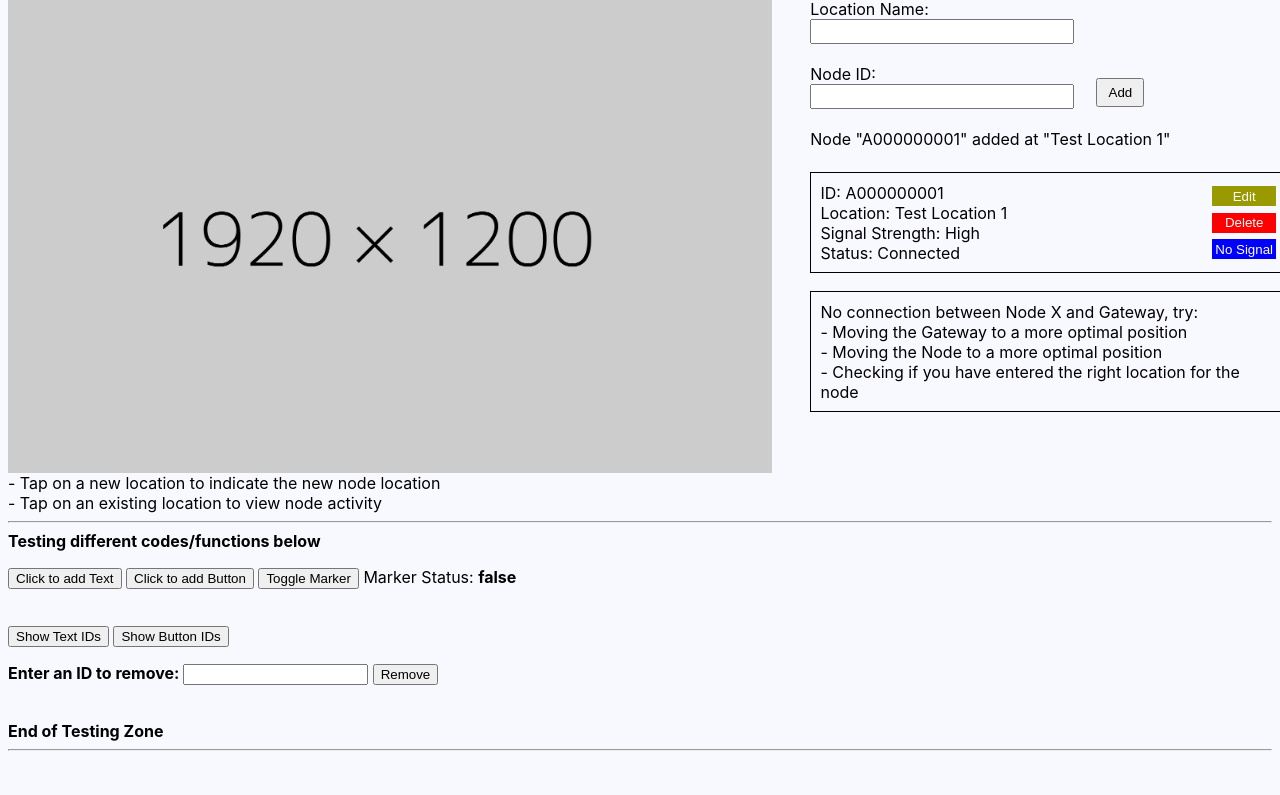
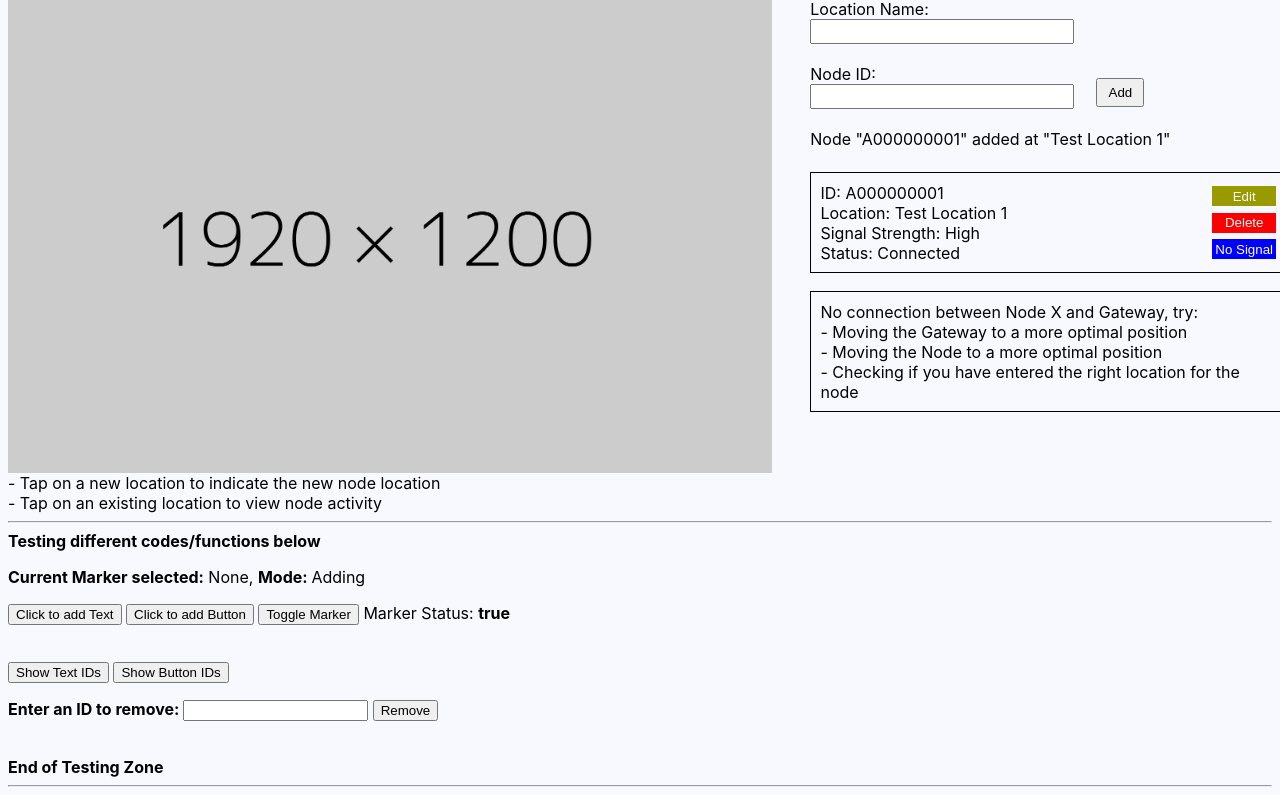
Before and after one commit to yongcake/Gateway-UI, a PHP site: page / in a window 1280 px wide. Shown: the part 152-947 px from the top of the page. Before the commit the page ends 903 px from the top, so only its background shows below. Run offline with PHP 8.4, Linux system fonts and the light colour scheme.

Commit message:
Fixed Bug with placement of marker + others

```diff
--- a/index.html
+++ b/index.html
@@ -75,7 +75,6 @@
 					- Moving the Node to a more optimal position <br>
 					- Checking if you have entered the right location for the node
 				</div>
-
 			</div>
 		</div>
 		<div id="instructions">
@@ -87,11 +86,14 @@
 	<hr>
 	<b>Testing different codes/functions below</b>
 	<br>
+	<p><b>Current Marker selected:</b> <a id="selectedMarker">None</a>, <b>Mode: </b> <a id="Mode">Adding</a>
+
+	</p>
 	<p>
 	<button id="btnTxt" onclick="appendText()">Click to add Text</button>
 	<button id="btnBtn" onclick="appendButton()">Click to add Button</button>
-	<button id="btnColor" onclick="toggleMarker()">Toggle Marker</button>
-	Marker Status: <b id="markerStatus">false</b></p>
+	<button id="btnColor" onclick="toggleMarkers()">Toggle Marker</button>
+	Marker Status: <b id="markerStatus">true</b></p>
 	<br>
 	<button id="btnCheckTxt" onclick="checkIDTxt()">Show Text IDs</button>
 	<button id="btnCheckBtn" onclick="checkIDBtn()">Show Button IDs</button>
--- a/js/main.js
+++ b/js/main.js
@@ -4,9 +4,10 @@ var xCoord = 0;
 var yCoord = 0;
 var buttonArray = [], textArray = [], markerArray = [], text;
 var enableMarker = true;
+var movingMarker = false;
 markerArray.push(document.getElementById("marker"));
 
-function addText(value){
+function addText(value){ //For combining all id in an array
   text+= value.id + " "
 }
 
@@ -36,29 +37,29 @@ function checkIDBtn(){ // used to check ids of all buttons added
   }
 }
 //Addings Elements
-function appendText(){
+function appendText(){ //Add a new p
   //var txt1 = "<p>Text.</p>";        // Create text with HTML
   //var txt2 = $("<p></p>").text("Text.");  // Create text with jQuery
 
   var txt3 = document.createElement("p");
   txt3.innerHTML = "Text";         // Create text with DOM
   txt3.id = "txt" + (textArray.length + 1);
-  textArray.push(txt3);
+  textArray.push(txt3); //Push to an Array
   $("#testArea").append(txt3);   // Append new elements
   checkIDTxt();
 }
 
-function appendButton(){
+function appendButton(){ //Add a new button
   var buttonTest = document.createElement("button");
   buttonTest.innerHTML = "This is a button";
   buttonTest.id = "btn" + (buttonArray.length + 1);
-  buttonArray.push(buttonTest);
+  buttonArray.push(buttonTest); //Push to an Array
   $("#testArea").append(buttonTest);   // Append new elements
   checkIDBtn();
 }
 
 //Removing Items
-function removeElements(){
+function removeElements(){ //Remove element based on the id typed in textbox
   //alert(textArray);
   var elementID = document.getElementById("removeID").value;
   //alert(elementID);
@@ -70,7 +71,7 @@ function removeElements(){
   checkIDTxt();
 }
 
-function removeText(name){
+function removeText(name){ //Remove text
   for (i = 0; i < textArray.length; i++){
     if(textArray[i].id == name){
       textArray.splice(i,1);
@@ -78,7 +79,7 @@ function removeText(name){
   }
 }
 
-function removeBtn(name){
+function removeBtn(name){ //Remove Btn
   for (i = 0; i < buttonArray.length; i++){
     if(buttonArray[i].id == name){
       buttonArray.splice(i,1);
@@ -86,39 +87,52 @@ function removeBtn(name){
   }
 }
 
-
-
-
 //Markers
-function toggleMarker(){
+function toggleMarkers(){ //Toggle all markers
   if(!enableMarker){
     enableMarker = true;
   }
   else{
     enableMarker = false;
   }
-  var marker = document.getElementById("marker");
-  marker.classList.toggle("markerTrue")
+  alert(markerArray.length);
+  markerArray.forEach(toggleOneMarkers); //Call function for each element store in Array
+
+}
+
+function toggleOneMarkers(marker){ //toggle one marker
+  marker.classList.toggle("marker");
   var markerStat = document.getElementById("markerStatus");
   markerStat.innerText = enableMarker + "";
 }
 
-function createNewMarker(){
-  if(enableMarker){
-    var container = document.querySelector("#imageSource");
-    var newMarker = document.createElement("div");
-    container.append(newMarker);
-    newMarker.classList.toggle("marker");
-    var xPosition = event.clientX - container.getBoundingClientRect().left + (newMarker.clientWidth / 2);
-    var yPosition = event.clientY ;
-    newMarker.style.left = xPosition + "px";
-    newMarker.style.top = yPosition + "px";
-    //alert("new marker created");
+function createNewMarker(){ //add or move a a marker
+  var newMarker;
+  if (enableMarker){ //Check if markers is currently shown
+    if(!movingMarker){ //Create marker if not in moving mode
+      var container = document.querySelector("#imageSource");
+      newMarker = document.createElement("div");
+      container.append(newMarker);
+      newMarker.classList.toggle("marker");
+      newMarker.id = "marker" + (markerArray.length + 1);
+      newMarker.onclick = displayCurrentMarker(newMarker.id);
+      markerArray.push(newMarker);
+      //alert("new marker created");
+    }
+    else{
+
+    }
   }
 
+  moveMarker(newMarker);
 }
 
-function showCoords(event) {
+function displayCurrentMarker(markerID){
+  var textSelectedMarker = document.getElementById("selectedMarker");
+  textSelectedMarker.innerText = markerID;
+}
+
+function showCoords(event) { //Display location of previously placed marker
   xCoord = event.clientX;
   yCoord = event.clientY;
   var coords = "X coords: " + xCoord + ", Y coords: " + yCoord;
@@ -128,15 +142,15 @@ function showCoords(event) {
 
 //document.getElementById("#imageSource").addEventListener("click", createNewMarker);
 
-function moveMarker(){
+function moveMarker(marker){ //Used to move a Marker around
   if(!enableMarker){
     alert("Enable marker to move markers");
     return
   }
-  var marker = document.querySelector("#marker");
+  //var marker = document.querySelector("#marker");
   var container = document.querySelector("#imageSource");
   var xPosition = event.clientX - container.getBoundingClientRect().left - (marker.clientWidth / 2);
-  var yPosition = event.clientY - container.getBoundingClientRect().top - (marker.clientHeight/ 2);
+  var yPosition = event.clientY + window.pageYOffset; ;
   marker.style.left = xPosition + "px";
   marker.style.top = yPosition + "px";
 }
```
Also changed, not shown: css/styles.css (line endings or trailing spaces).
